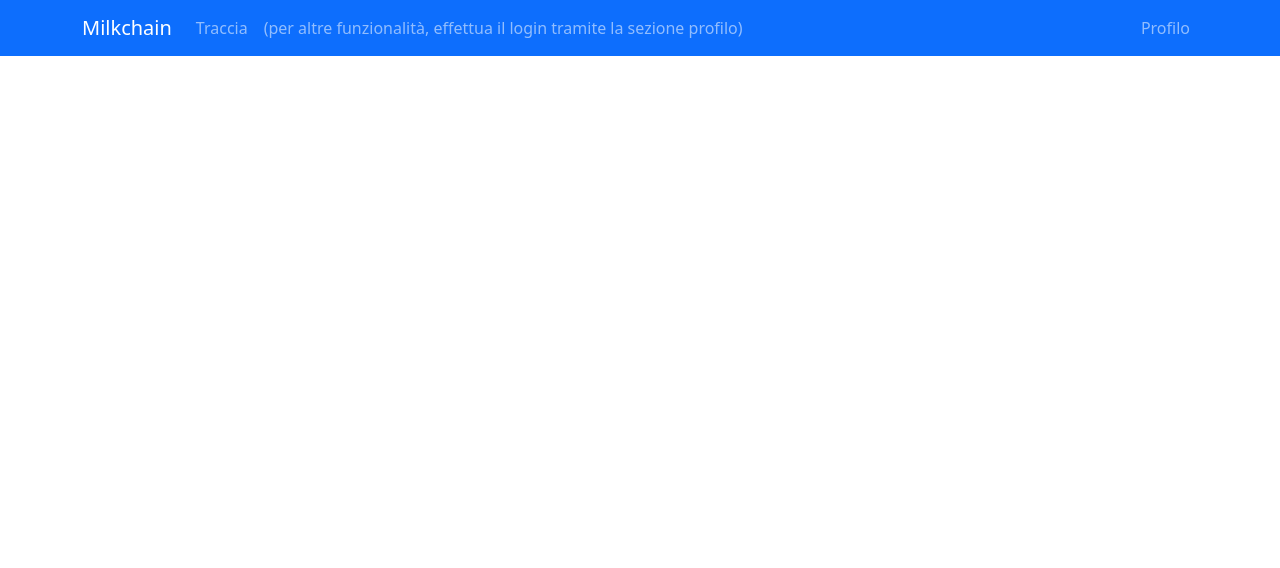
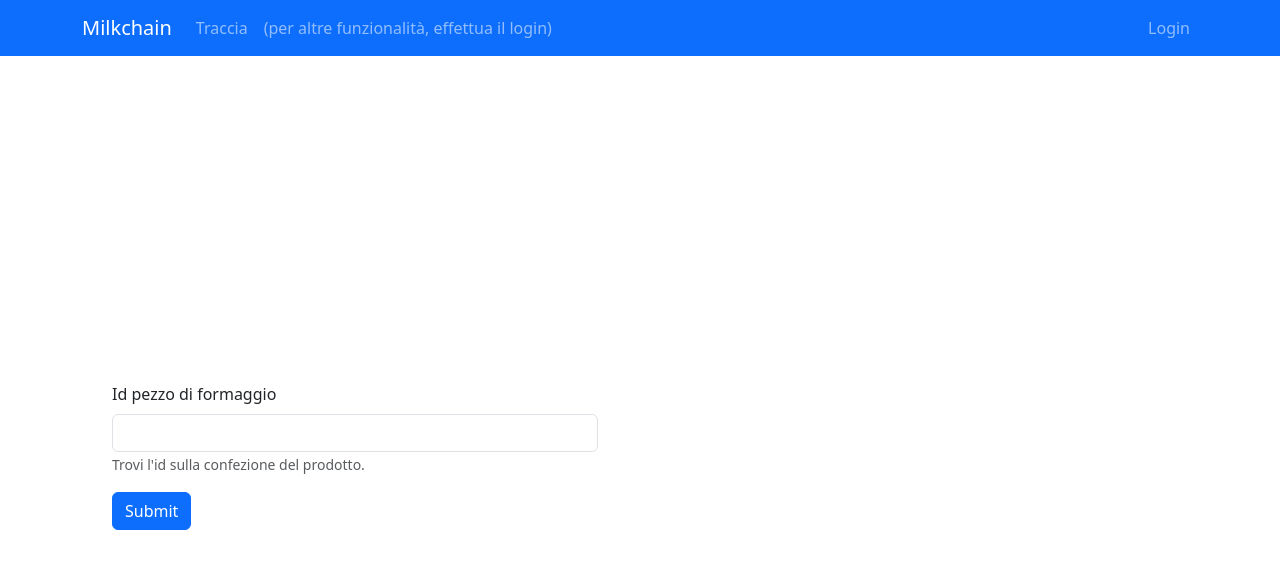
Before and after one commit to francesco-giorgione/SDD-webapp, a React (Create React App) app in the folder front-end/: page / in a window 1280 px wide. Shown: the top 568 px of the page. Built offline with nearby package versions, Linux system fonts and the light colour scheme.

Commit message:
Gestione del form per acquisto silos

```diff
--- a/front-end/package.json
+++ b/front-end/package.json
@@ -18,6 +18,7 @@
     "react-modal": "^3.16.1",
     "react-router-dom": "^6.22.0",
     "react-scripts": "^5.0.1",
+    "react-toastify": "^10.0.4",
     "typescript": "^4.9.5",
     "web-vitals": "^2.1.4"
   },
--- a/front-end/src/components/ColumnsTwo.js
+++ b/front-end/src/components/ColumnsTwo.js
@@ -3,6 +3,7 @@ import Row from 'react-bootstrap/Row';
 import Col from 'react-bootstrap/Col';
 import FormMilkhubAcquistaSilos from "./form/FormMilkhubAcquistaSilos";
 import FormLogin from "./form/FormLogin";
+import FormMilkhubVenditaPartita from "./form/FormMilkhubVenditaPartita";
 
 function ColumnsTwo() {
 
@@ -13,7 +14,7 @@ function ColumnsTwo() {
             return(<Container fluid>
                 <Row>
                     <Col sm><FormMilkhubAcquistaSilos/></Col>
-                    <Col sm><FormLogin/></Col>
+                    <Col sm><FormMilkhubVenditaPartita/></Col>
                 </Row>
             </Container>)
         }
--- a/front-end/src/components/NavbarDropdown.js
+++ b/front-end/src/components/NavbarDropdown.js
@@ -11,7 +11,7 @@ function NavbarLogged() {
                 <Navbar.Collapse id="basic-navbar-nav">
 
                     <Nav className="me-auto">
-                        <Nav.Link href="/Traccia">Traccia</Nav.Link>
+                        <Nav.Link href="/">Traccia</Nav.Link>
                         <Nav.Link href="/Operazioni">Operazioni</Nav.Link>
                         <Nav.Link href="/Movimenti">Movimenti</Nav.Link>
                     </Nav>
@@ -32,11 +32,11 @@ function NavbarConsumer() {
                 <Navbar.Toggle aria-controls="basic-navbar-nav" />
                 <Navbar.Collapse id="basic-navbar-nav">
                     <Nav className="me-auto">
-                        <Nav.Link href="/Traccia">Traccia</Nav.Link>
-                        <Nav.Link>(per altre funzionalità, effettua il login tramite la sezione profilo)</Nav.Link>
+                        <Nav.Link href="/">Traccia</Nav.Link>
+                        <Nav.Link>(per altre funzionalità, effettua il login)</Nav.Link>
                     </Nav>
                     <Nav>
-                        <Nav.Link href="/Profilo">Profilo</Nav.Link>
+                        <Nav.Link href="/Profilo">Login</Nav.Link>
                     </Nav>
                 </Navbar.Collapse>
             </Container>
--- a/front-end/src/components/form/FormMilkhubAcquistaSilos.js
+++ b/front-end/src/components/form/FormMilkhubAcquistaSilos.js
@@ -4,6 +4,8 @@ import Button from "react-bootstrap/Button";
 import React, {useState} from "react";
 import {FormLabel} from "react-bootstrap";
 import {convertDateTimetoEpochSeconds, getMinMaxDateTime} from "../../utils/DateTimeUtils";
+import {ToastContainer, toast, Bounce} from 'react-toastify';
+import 'react-toastify/dist/ReactToastify.css';
 
 const provenienza_silos_options = [
     { value: "Provincia di Parma", label: "Provincia di Parma" },
@@ -34,26 +36,71 @@ function FormMilkhubAcquistaSilos() {
 
         var timeProd = convertDateTimetoEpochSeconds(selectedDateTimeProduzione);
 
+        var api = 'http://127.0.0.1:5000/api/v1/namespaces/default/apis/milkhubInterface/invoke/acquistaSilos'
 
-        var input = {
-            "input": {
-                "_alimentazioneMucca": formData.get("alimentazione"),
-                "_dataProduzione": timeProd.toString(),
-                "_dataScadenza": timeScad.toString(),
-                "_fornitore": formData.get("fornitore"),
-                "_provenienza": selectedProvenienza,
-                "_quantita": formData.get("quantita"),
-                "_razzaMucca": formData.get("razza"),
-                "user": sessionStorage.getItem("username")
-            }
-        }
+        const requestOptions = {
+            method: 'POST',
+            headers: {'Content-Type': 'application/json'},
+            body: JSON.stringify({
+                "input": {
+                    "alimentazioneMucca": formData.get("alimentazione"),
+                    "dataProduzione": timeProd.toString(),
+                    "dataScadenza": timeScad.toString(),
+                    "fornitore": formData.get("fornitore"),
+                    "provenienza": selectedProvenienza,
+                    "quantita": formData.get("quantita"),
+                    "razzaMucca": formData.get("razza"),
+                    "user": sessionStorage.getItem("username")
+                }
+            })
+        };
 
-        console.log(input);
+        fetch(api, requestOptions)
+
+            .then((response) => {
+
+                var res = response.json();
+
+                console.log(res)
+
+                console.log(res.value)
+
+                toast.info("toast", {
+                    position: "top-left",
+                    autoClose: 5000,
+                    hideProgressBar: false,
+                    closeOnClick: true,
+                    pauseOnHover: true,
+                    draggable: true,
+                    progress: undefined,
+                    theme: "light",
+                    transition: Bounce,
+                });
+            })
+            .catch((err) => {
+
+                console.log("error");
+
+            });
     };
 
 
     return(
-        <Container>
+        <div>
+        <label>Acquisto Silos:</label>
+        <Container className={"border border-primary rounded"} id={"container1"}>
+            <ToastContainer
+                position="top-left"
+                autoClose={5000}
+                hideProgressBar={false}
+                newestOnTop={false}
+                closeOnClick
+                rtl={false}
+                pauseOnFocusLoss
+                draggable
+                pauseOnHover
+                theme="light"
+            />
             <Form onSubmit={handleSubmit}>
                 <FormLabel>Fornitore:</FormLabel>
                 <Form.Control
@@ -80,13 +127,14 @@ function FormMilkhubAcquistaSilos() {
                 <FormLabel>Data di produzione:</FormLabel>
                 <br/>
                 <input aria-label="Date and time"
+                       required={true}
                        value={selectedDateTimeProduzione}
                        onChange={e => {
                            setSelectedDateTimeProduzione(e.target.value)
                        }}
+                       className="form-control"
                        max={getMinMaxDateTime(-1)}
                        type="datetime-local"/>
-                <br/>
                 <br/>
                 <FormLabel>Razza mucche: &nbsp;&nbsp;</FormLabel>
                 <span>
@@ -132,22 +180,32 @@ function FormMilkhubAcquistaSilos() {
                 <br/>
                 <FormLabel>Quantità:</FormLabel>
                 <br/>
-                <input type="number" name="quantita" min="1" step="1" max="100"/>
+                <input type="number"
+                       required={true}
+                       name="quantita"
+                       className={"form-control"}
+                       min="1"
+                       step="1"
+                       max="100"/>
                 <br/>
                 <FormLabel>Data di scadenza:</FormLabel>
                 <br/>
                 <input aria-label="Date and time"
+                       required={true}
                        value={selectedDateTimeScadenza}
                        onChange={e => {
                            setSelectedDateTimeScadenza(e.target.value)
                        }}
+                       className={"form-control"}
                        min={getMinMaxDateTime(1)}
                        type="datetime-local"/>
                 <br/>
+                <Button variant="primary" type="submit">Registra Acquisto</Button>
                 <br/>
-                <Button variant="primary" type="submit">Registra Acquisto</Button>
+                <br/>
             </Form>
         </Container>
+        </div>
     );
 }
 
--- a/front-end/src/index.js
+++ b/front-end/src/index.js
@@ -15,7 +15,7 @@ root.render(
         <Router>
             <App />
             <Routes>
-                <Route exact path="/Traccia" element={< Traccia />} />
+                <Route exact path="/" element={< Traccia />} />
                 <Route exact path="/Operazioni" element={< Operazioni />} />
                 <Route exact path="/Movimenti" element={< Movimenti />} />
                 <Route exact path="/Profilo" element={< Profilo />} />
--- a/front-end/src/utils/DateTimeUtils.js
+++ b/front-end/src/utils/DateTimeUtils.js
@@ -31,7 +31,7 @@ export const getMinMaxDateTime = (offset) => {
 
 export const convertDateTimetoEpochSeconds = (dt) => {
 
-    console.log("convertDateTimetoEpochSeconds");
+    // console.log("convertDateTimetoEpochSeconds");
 
     //formato: YYYY-MM-DDTHH:MM
     // console.log(dt);
```
Also changed, not shown: 1 other file (tests, documents, lock files or other folders).
